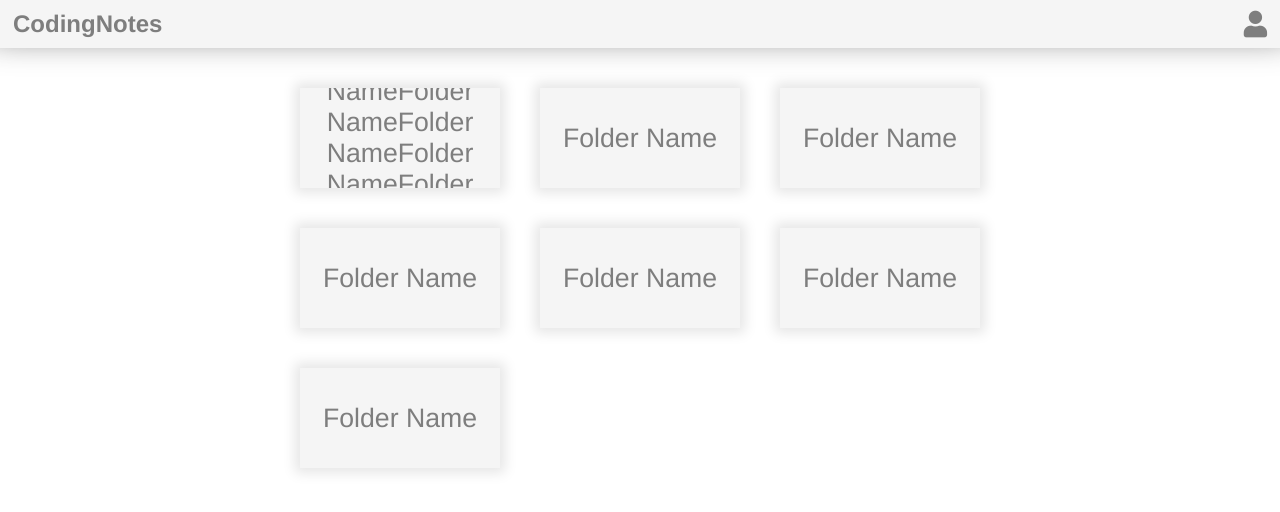
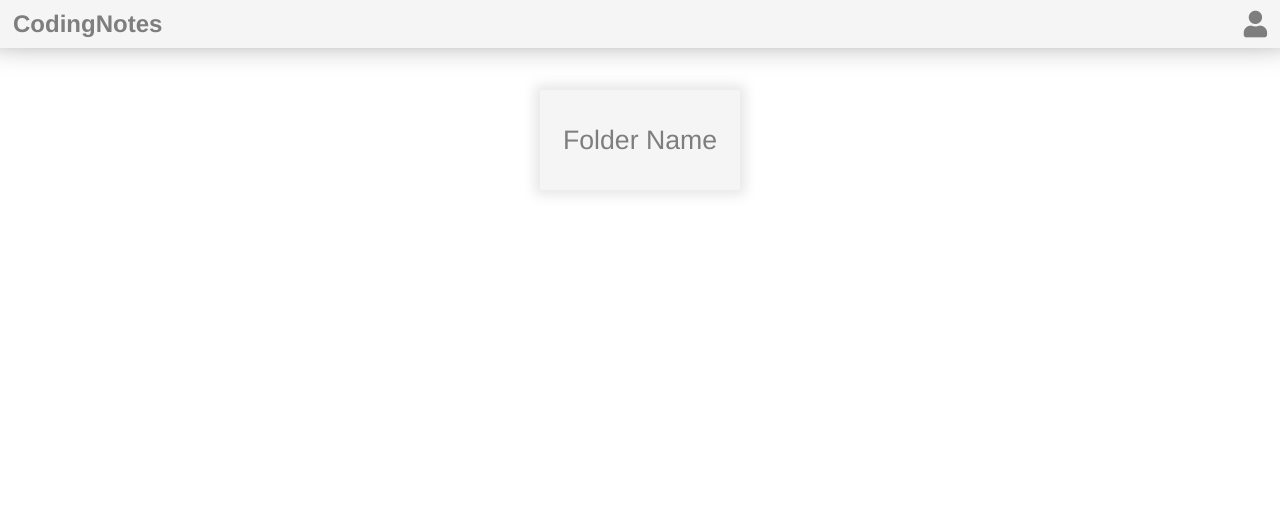
Before and after one commit to richardkrikler/Notes, a PHP site: page / in a window 1280 px wide. Shown: the top 512 px of the page. Run offline with PHP 8.4, Linux system fonts and the light colour scheme; some libraries are stand-ins or nearby versions.

Commit message:
fixed folder-box styling

```diff
--- a/client/index.html
+++ b/client/index.html
@@ -23,13 +23,9 @@
 
   <main>
     <ul class="inner-main">
-      <li class="folder-box"><p>Folder NameFolder NameFolder NameFolder NameFolder Name</p></li>
-      <li class="folder-box"><p>Folder Name</p></li>
-      <li class="folder-box"><p>Folder Name</p></li>
-      <li class="folder-box"><p>Folder Name</p></li>
-      <li class="folder-box"><p>Folder Name</p></li>
-      <li class="folder-box"><p>Folder Name</p></li>
-      <li class="folder-box"><p>Folder Name</p></li>
+      <li class="folder-box">
+        <p>Folder Name</p>
+      </li>
     </ul>
   </main>
 </body>
--- a/client/style.css
+++ b/client/style.css
@@ -14,9 +14,11 @@
 
 /* Nav */
 nav {
+  width: calc(100% - 26px);
   background-color: var(--grey-one);
   display: flex;
   justify-content: space-between;
+  position: fixed;
   padding-top: 10px;
   padding-bottom: 10px;
   padding-left: 13px;
@@ -51,8 +53,10 @@ nav {
 /* Main */
 main {
   margin-bottom: 20px;
-  margin-left: 200px;
-  margin-right: 200px;
+  padding-top: 90px;
+  width: 80%;
+  margin-left: auto;
+  margin-right: auto;
 }
 
 .inner-main {
@@ -69,15 +73,20 @@ main {
   background-color: var(--grey-one);
   box-shadow: 0px 0px 12px 5px rgba(0, 0, 0, 0.1);
   list-style-type: none;
+  display: flex;
+  justify-content: center;
+  flex-direction: column;
 }
 
 
 .folder-box p {
-  height: 100%;
   font-size: 20pt;
   text-align: center;
-  display: flex;
-  flex-direction: column;
-  justify-content: center;
-  overflow: scroll;
+  overflow-x: hidden;
+  overflow-y: scroll;
+  text-overflow: ellipsis;
+  padding-top: 15px;
+  padding-bottom: 15px;
+  padding-left: 22px;
+  padding-right: 22px;
 }
```
